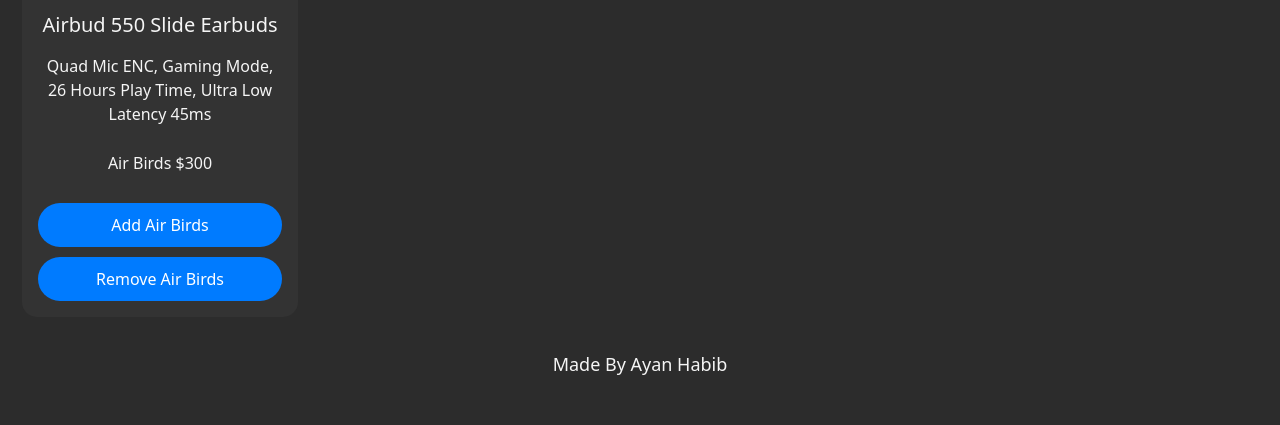
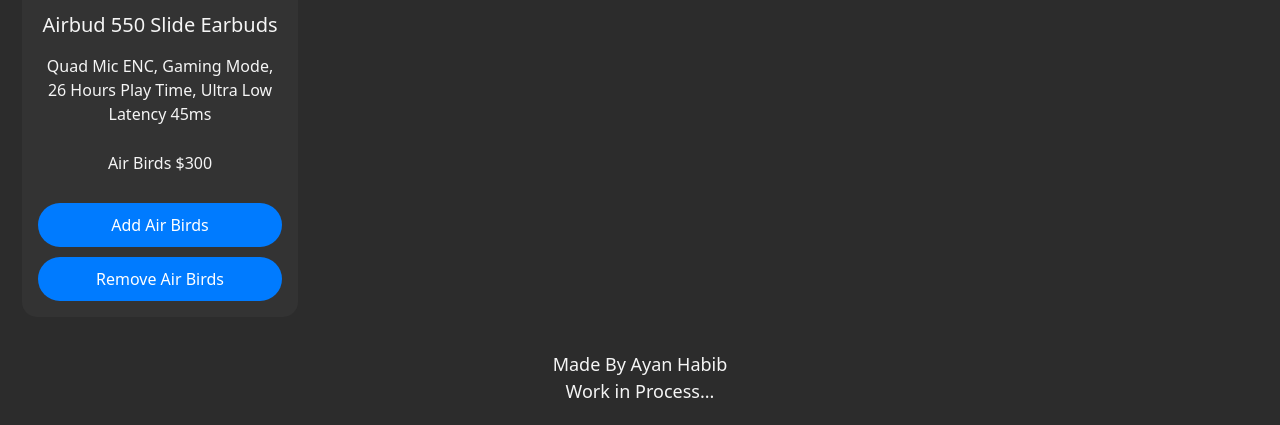
Before and after one commit to ayanhabib67/Add-to-Card, a plain HTML site: page index.html in a window 1280 px wide. Shown: the part 998-1423 px from the top of the page. Before the commit the page ends 1396 px from the top, so only its background shows below. Drawn offline with nearby package versions, Linux system fonts and the light colour scheme.

Commit message:
Update index.html

```diff
--- a/index.html
+++ b/index.html
@@ -159,7 +159,8 @@
       </div>
     </div>
     <h2 id="grandTotal"></h2>
-    <footer style="margin: 20px; font-size: 18px;">Made By Ayan Habib</footer>
+    <footer style="margin: 20px; font-size: 18px;">Made By Ayan Habib <br>
+      <span>Work in Process...</span></footer>
   </div>
   <script src="app.js"></script>
 </body>
```
